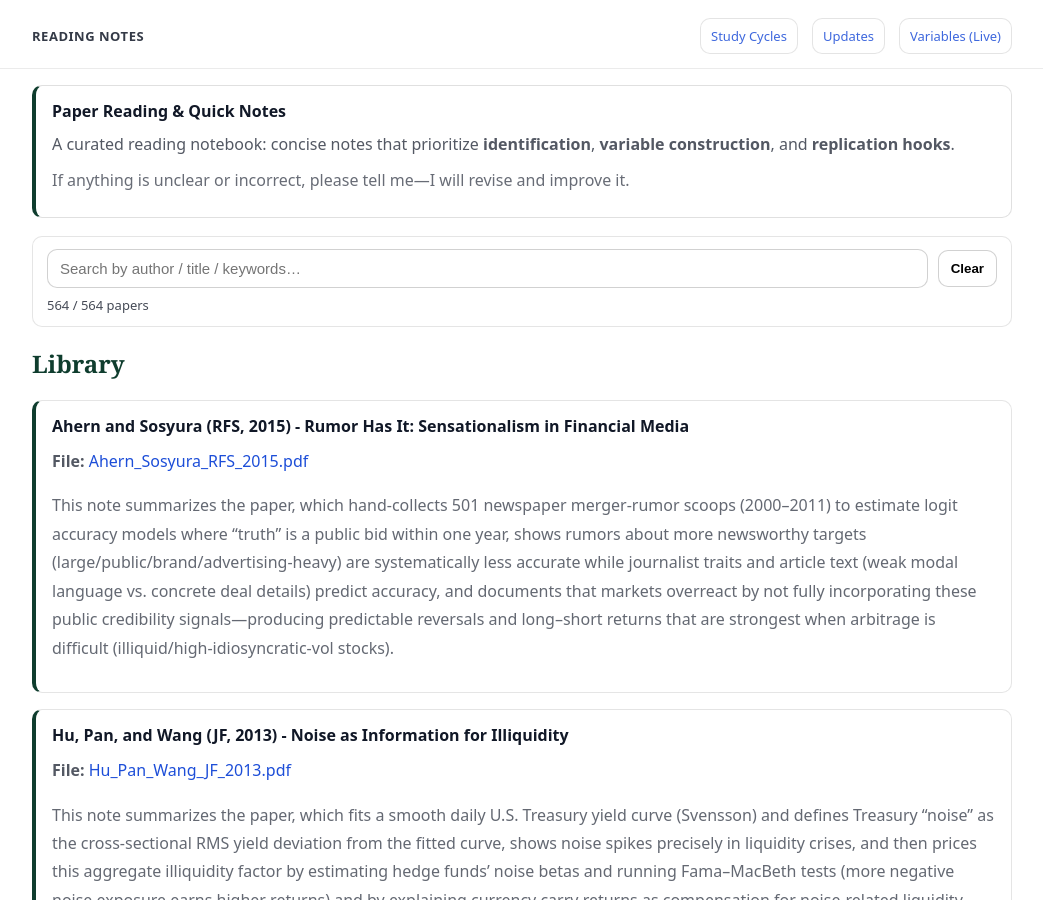
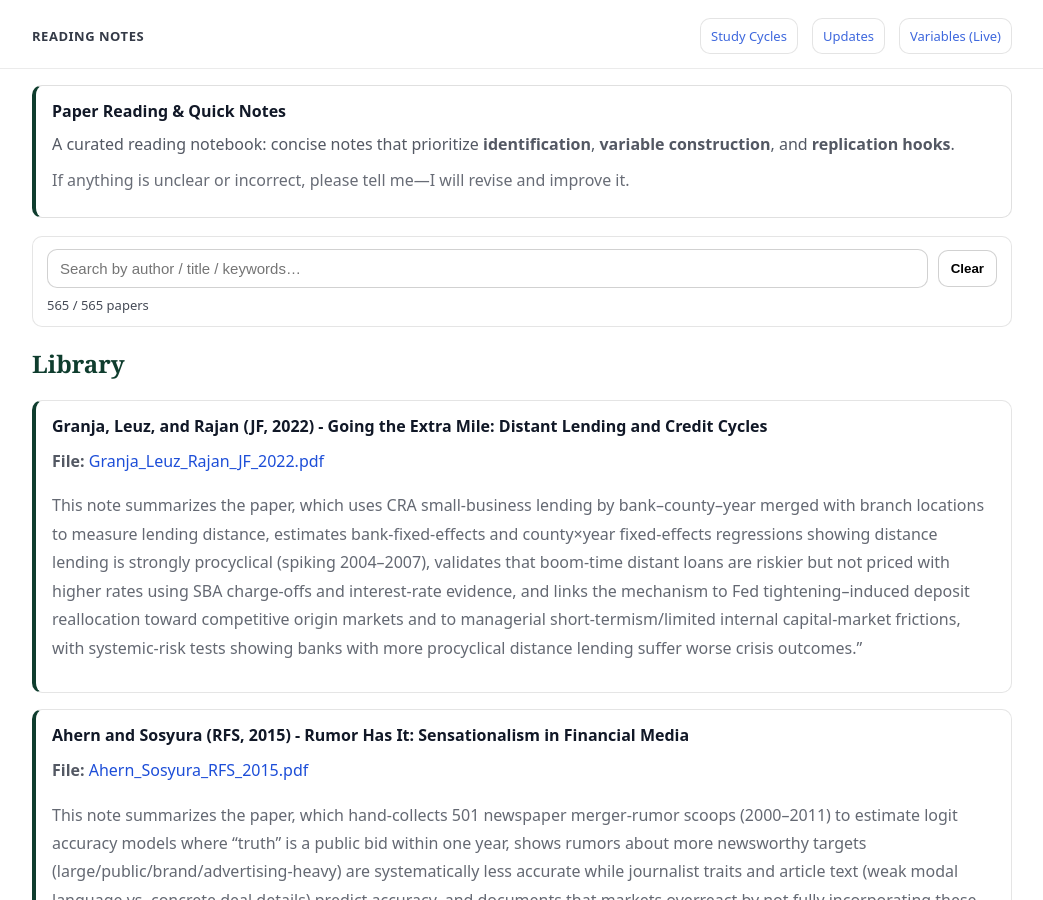
Before and after one commit to yaxinzn/study-archive, a Jekyll site: the page built from reading/index.md, in a window 1280 px wide and 900 px high. Shown: the whole window, without its empty margins (118-1161 px from the left). Built offline with Jekyll 4.4.1, drawn with Linux system fonts in a browser that asks for light colours.

Commit message:
Reading: add/update Granja_Leuz_Rajan_JF_2022.pdf

```diff
--- a/_data/reading.yml
+++ b/_data/reading.yml
@@ -1,3 +1,7 @@
+- title: "Granja, Leuz, and Rajan (JF, 2022) - Going the Extra Mile: Distant Lending and Credit Cycles"
+  file: "Granja_Leuz_Rajan_JF_2022.pdf"
+  desc: "This note summarizes the paper, which uses CRA small-business lending by bank–county–year merged with branch locations to measure lending distance, estimates bank-fixed-effects and county×year fixed-effects regressions showing distance lending is strongly procyclical (spiking 2004–2007), validates that boom-time distant loans are riskier but not priced with higher rates using SBA charge-offs and interest-rate evidence, and links the mechanism to Fed tightening–induced deposit reallocation toward competitive origin markets and to managerial short-termism/limited internal capital-market frictions, with systemic-risk tests showing banks with more procyclical distance lending suffer worse crisis outcomes.”"
+
 - title: "Ahern and Sosyura (RFS, 2015) - Rumor Has It: Sensationalism in Financial Media"
   file: "Ahern_Sosyura_RFS_2015.pdf"
   desc: "This note summarizes the paper, which hand-collects 501 newspaper merger-rumor scoops (2000–2011) to estimate logit accuracy models where “truth” is a public bid within one year, shows rumors about more newsworthy targets (large/public/brand/advertising-heavy) are systematically less accurate while journalist traits and article text (weak modal language vs. concrete deal details) predict accuracy, and documents that markets overreact by not fully incorporating these public credibility signals—producing predictable reversals and long–short returns that are strongest when arbitrage is difficult (illiquid/high-idiosyncratic-vol stocks)."
```
Also changed, not shown: 1 other file.
